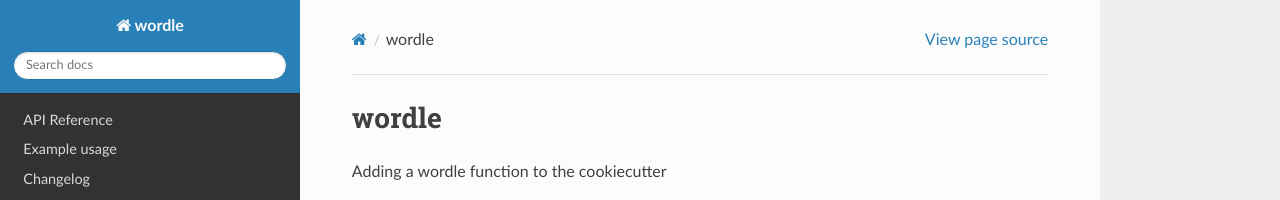
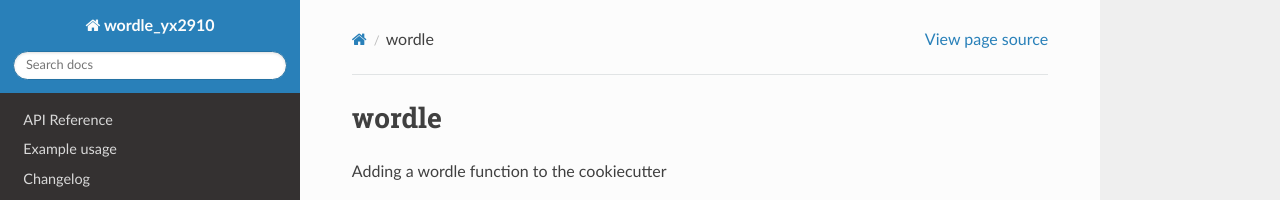
Before and after one commit to QMSS-G5072-2025/wordle_xiao_yuxi, a Sphinx documentation site: the page built from docs/index.md, in a window 1280 px wide. Shown: the top 200 px of the page. Built offline with Sphinx 7.4.7 and the Read the Docs theme 3.1.0, drawn with Linux system fonts in a browser that asks for light colours; pages that are not in the unit, such as notebooks, are missing from menus.

Commit message:
Add Sphinx docs with myst-nb and autoapi; build HTML

```diff
--- a/docs/conf.py
+++ b/docs/conf.py
@@ -5,13 +5,14 @@
 # https://www.sphinx-doc.org/en/master/usage/configuration.html
 
 # -- Project information -----------------------------------------------------
+import os
+import sys
+sys.path.insert(0, os.path.abspath('../src'))
 
-project = u"wordle<yx2910>"
-copyright = u"2025, Yuxi"
-author = u"Yuxi"
+project = "wordle_yx2910"
+copyright = "2025, Yuxi"
+author = "Yuxi"
 
-import os, sys
-sys.path.insert(0, os.path.abspath('../src'))
 
 # -- General configuration ---------------------------------------------------
 
@@ -28,6 +29,10 @@
 ]
 autoapi_dirs = ["../src"]
 
+autoapi_type = "python"
+autoapi_add_toctree_entry = False   # we link it manually via api.rst
+
+
 # List of patterns, relative to source directory, that match files and
 # directories to ignore when looking for source files.
 # This pattern also affects html_static_path and html_extra_path.
```
Also changed, not shown: docs/index.md (+1 -1 lines), pyproject.toml (+10 -0 lines), 1 other file.
